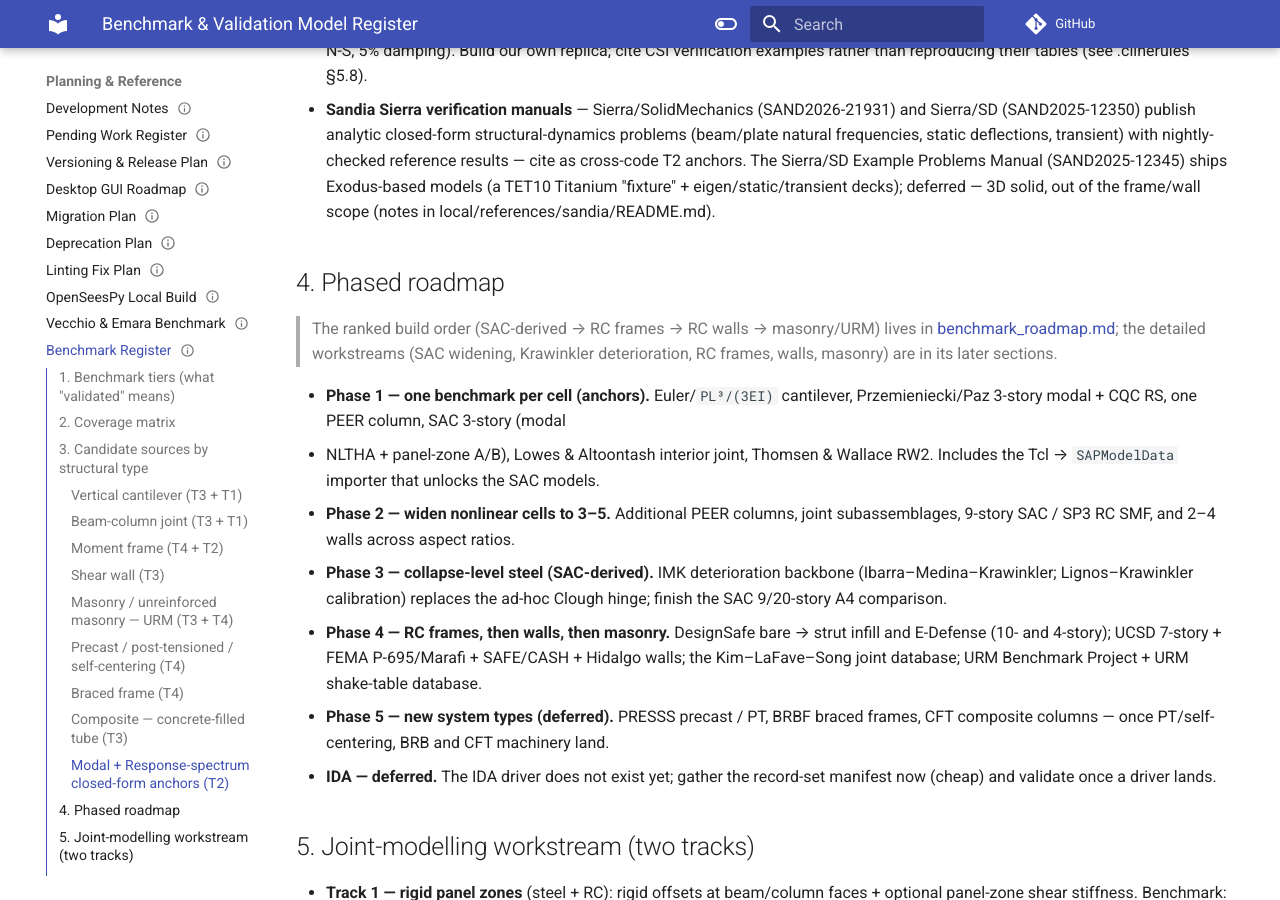
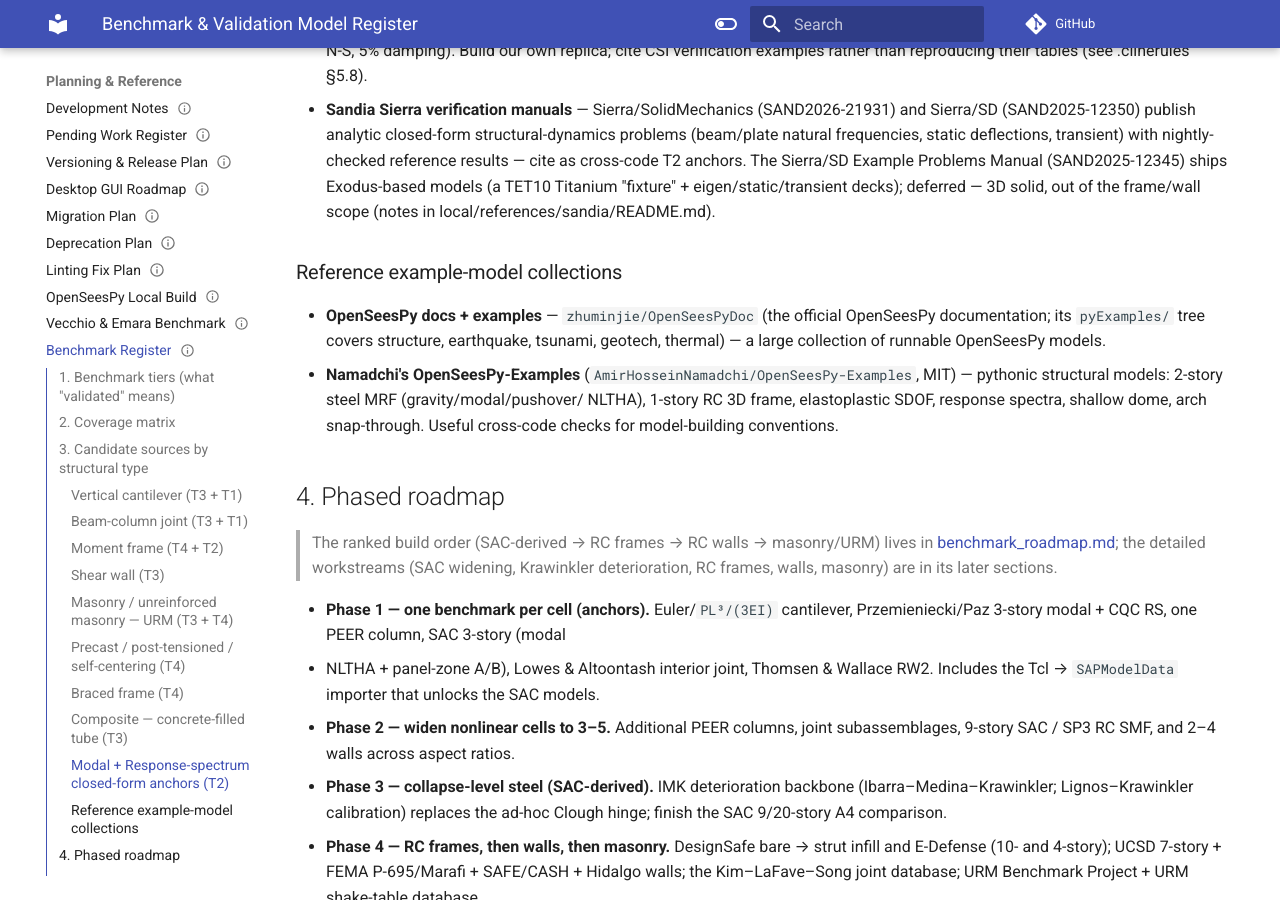
Before and after one commit to boustrephon/fea_toolkit, an MkDocs documentation site: the page built from docs/benchmark_register.md, in a window 1280 px wide and 900 px high, scrolled down 4081 px. Built offline with MkDocs 1.6.1 and Material for MkDocs 9.7.7, drawn with Linux system fonts in a browser that asks for light colours; comment, search, counter and statistics services are not loaded.

Commit message:
docs(benchmarks): add OpenSeesPy example collections as references
Add the official OpenSeesPy documentation repo (zhuminjie/OpenSeesPyDoc) and Namadchi's pythonic OpenSeesPy-Examples collection as cross-code example-model sources.

```diff
--- a/docs/benchmark_register.md
+++ b/docs/benchmark_register.md
@@ -191,6 +191,17 @@
   Titanium "fixture" + eigen/static/transient decks); deferred — 3D solid, out of
   the frame/wall scope (notes in local/references/sandia/README.md).
 
+### Reference example-model collections
+
+- **OpenSeesPy docs + examples** — `zhuminjie/OpenSeesPyDoc` (the official
+  OpenSeesPy documentation; its `pyExamples/` tree covers structure, earthquake,
+  tsunami, geotech, thermal) — a large collection of runnable OpenSeesPy models.
+- **Namadchi's OpenSeesPy-Examples** (`AmirHosseinNamadchi/OpenSeesPy-Examples`,
+  MIT) — pythonic structural models: 2-story steel MRF (gravity/modal/pushover/
+  NLTHA), 1-story RC 3D frame, elastoplastic SDOF, response spectra, shallow
+  dome, arch snap-through.  Useful cross-code checks for model-building
+  conventions.
+
 ## 4. Phased roadmap
 
 > The ranked build order (SAC-derived → RC frames → RC walls → masonry/URM)
```
Also changed, not shown: 1 other file.
